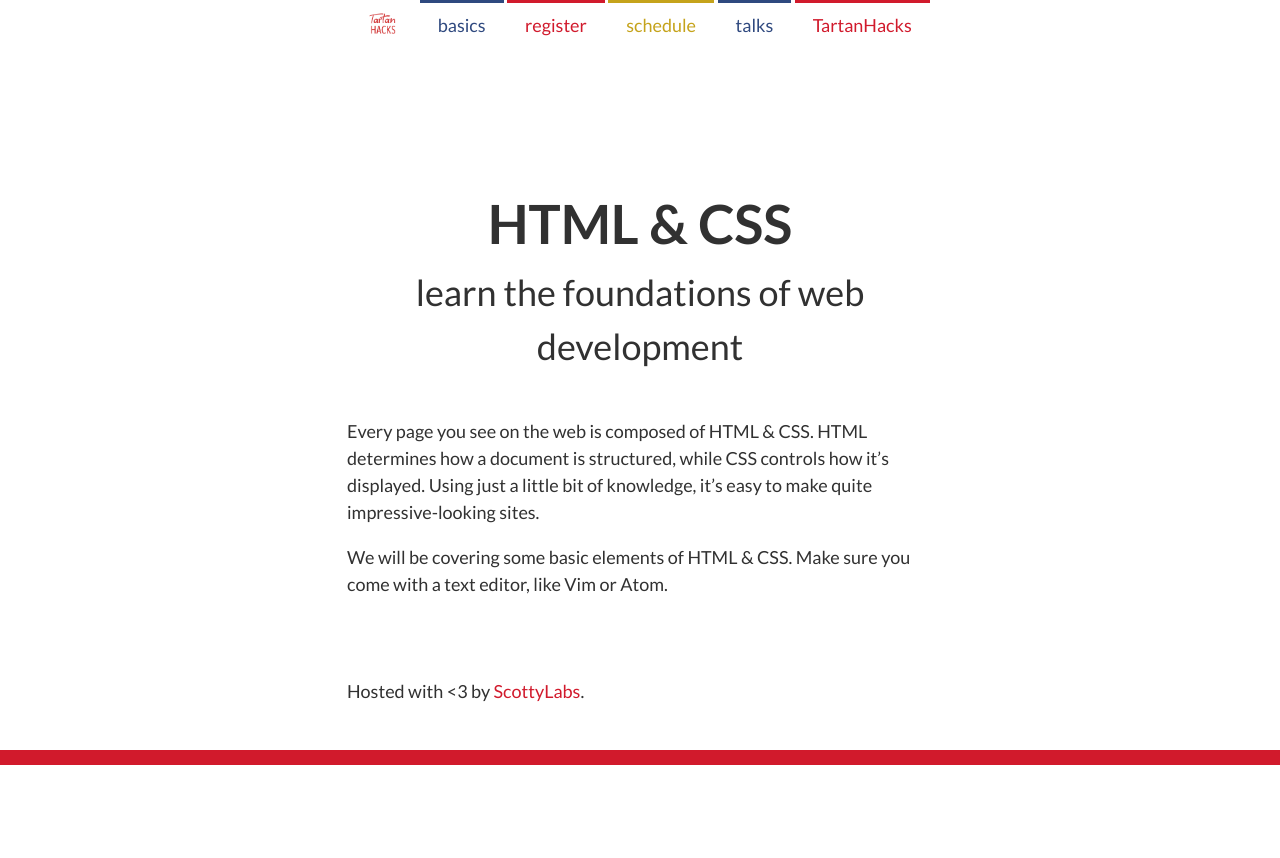
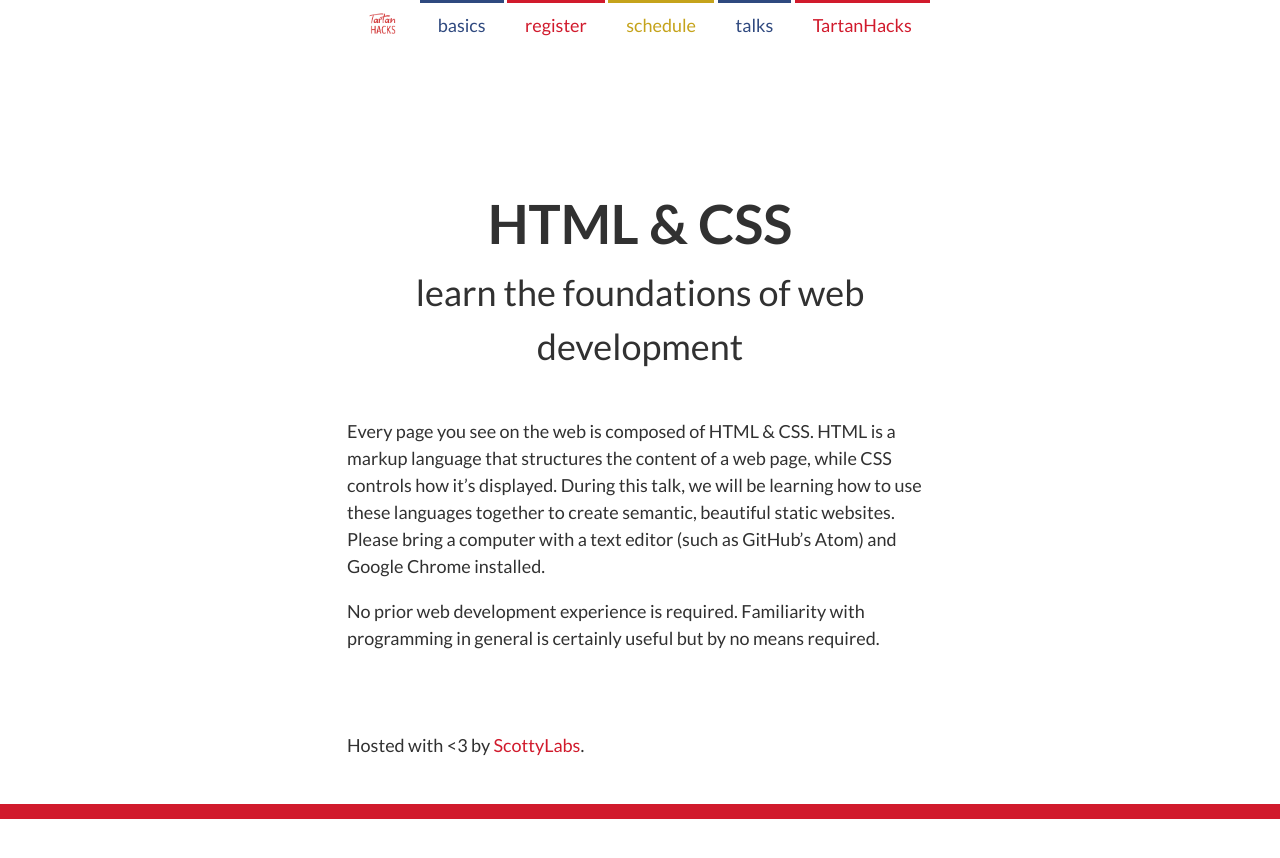
Before and after one commit to ScottyLabs/crashcourse, a Jekyll site: the page built from _talks/html-css/index.md, in a window 1280 px wide. Shown: the top 858 px of the page. Built offline with Jekyll 4.4.1, drawn with Linux system fonts in a browser that asks for light colours; nearby versions of some CDN libraries; some web fonts are replaced; Markdown is read by kramdown in place of the engine named in the settings.

Commit message:
Update HTML/CSS description

```diff
--- a/_talks/html-css/index.md
+++ b/_talks/html-css/index.md
@@ -3,12 +3,15 @@ name: html-css
 title: HTML & CSS
 subtitle: learn the foundations of web development
 description: >
-  Every page you see on the web is composed of HTML & CSS. HTML determines
-  how a document is structured, while CSS controls how it's displayed. Using
-  just a little bit of knowledge, it's easy to make quite impressive-looking
-  sites.
+  Every page you see on the web is composed of HTML & CSS. HTML is a markup
+  language that structures the content of a web page, while CSS controls how
+  it’s displayed. During this talk, we will be learning how to use these
+  languages together to create semantic, beautiful static websites.
+
+  Please bring a computer with a text editor (such as GitHub’s Atom) and Google
+  Chrome installed.
 speaker: Taylor Poulos
 ---
 
-We will be covering some basic elements of HTML & CSS. Make sure you come with a
-text editor, like Vim or Atom.
+No prior web development experience is required. Familiarity with programming in
+general is certainly useful but by no means required.
```
